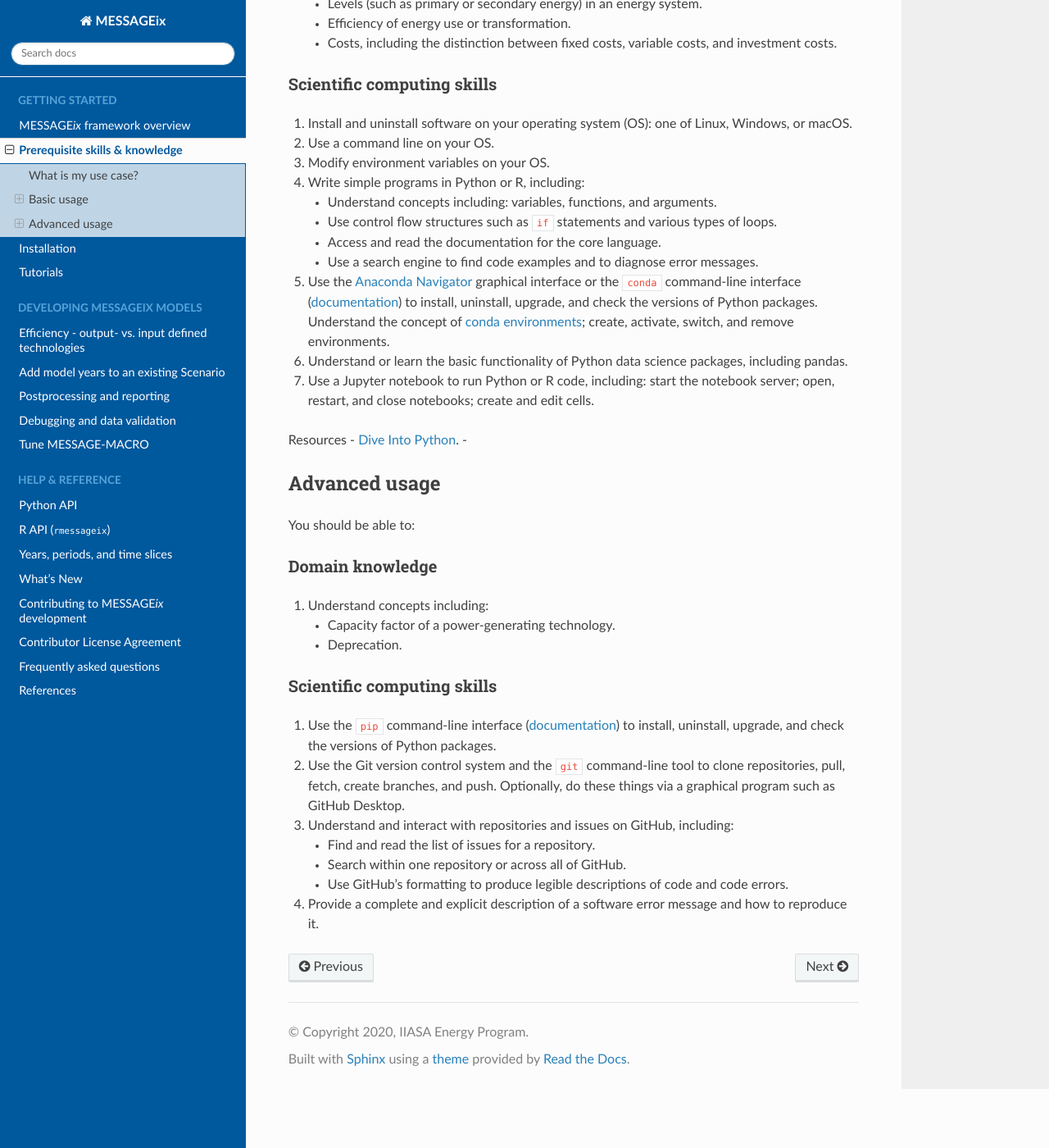
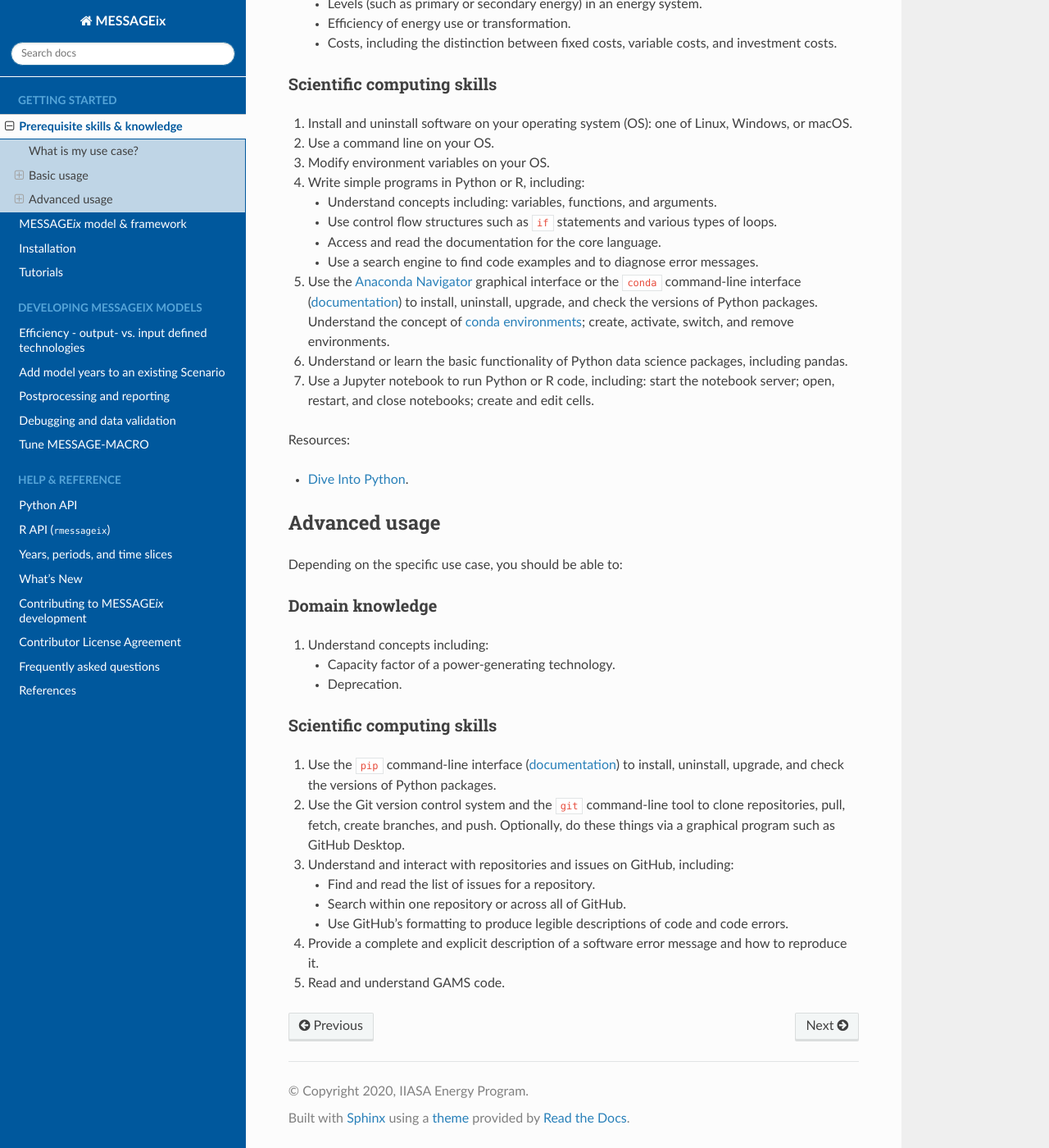
Before and after one commit to iiasa/message_ix, a Sphinx documentation site: the page built from doc/source/prereqs.rst, in a window 1280 px wide and 1400 px high, scrolled down 932 px. Shown: the whole window at 82% size. Built offline with Sphinx 7.4.7 and the Read the Docs theme 2.0.0, drawn with Linux system fonts in a browser that asks for light colours; pages that are not in the unit, such as notebooks, are missing from menus.

Commit message:
Add doc/source/install.rst

```diff
--- a/doc/source/framework.rst
+++ b/doc/source/framework.rst
@@ -1,5 +1,5 @@
-|MESSAGEix| framework overview
-==============================
+|MESSAGEix| model & framework
+=============================
 
 |MESSAGEix| is a *framework* that can be used to develop and run many different
 *models*, each describing a different energy system. Models in the |MESSAGEix|
--- a/doc/source/prereqs.rst
+++ b/doc/source/prereqs.rst
@@ -65,14 +65,14 @@
 6. Understand or learn the basic functionality of Python data science packages, including pandas.
 7. Use a Jupyter notebook to run Python or R code, including: start the notebook server; open, restart, and close notebooks; create and edit cells.
 
-Resources
+Resources:
+
 - `Dive Into Python <https://diveinto.org/python3/table-of-contents.html>`_.
--
 
 
 Advanced usage
 ==============
-You should be able to:
+Depending on the specific use case, you should be able to:
 
 Domain knowledge
 ----------------
@@ -93,5 +93,5 @@
    - Find and read the list of issues for a repository.
    - Search within one repository or across all of GitHub.
    - Use GitHub's formatting to produce legible descriptions of code and code errors.
-
 4. Provide a complete and explicit description of a software error message and how to reproduce it.
+5. Read and understand GAMS code.
```
Also changed, not shown: doc/source/index.rst (+6 -5 lines), doc/source/install.rst (renamed from doc/source/getting_started.rst).
